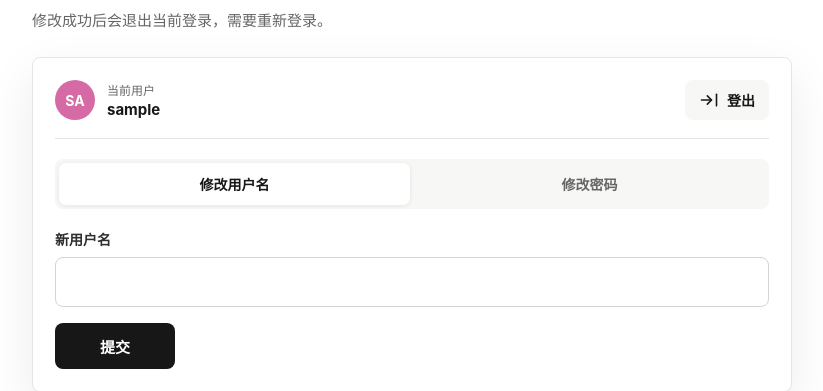
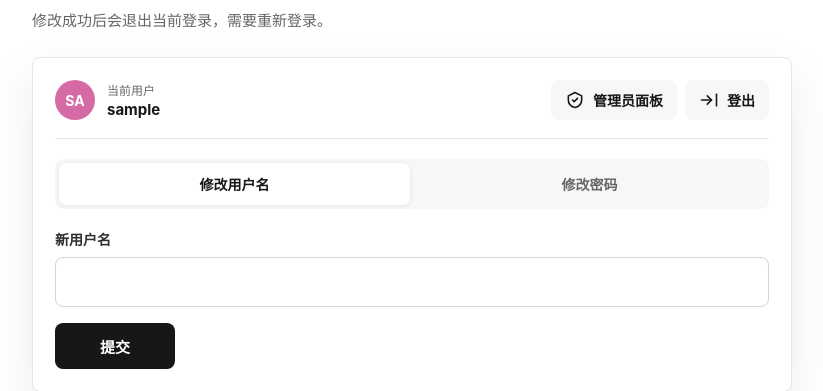
Before and after one commit to umi0000/ai-chat-flask, a Flask app: page /settings in a window 1280 px wide. Shown: the part 185-576 px from the top of the page, without its empty margins (228-1051 px from the left). Run offline with Flask 3, Linux system fonts and the light colour scheme; the visitor is signed in with stand-in values (Sample User, id 1).

Commit message:
添加了admin入口

```diff
--- a/app/pages.py
+++ b/app/pages.py
@@ -44,7 +44,7 @@ def chat_page():
 def settings_page():
     if not is_logged_in():
         return redirect(url_for("pages.login_page"))
-    return render_template("settings.html")
+    return render_template("settings.html", is_admin=is_admin())
 
 
 @bp.route("/admin")
--- a/app/static/css/settings.css
+++ b/app/static/css/settings.css
@@ -160,6 +160,12 @@ input:focus-visible {
   font-size: 15px;
 }
 
+.account-actions {
+  display: flex;
+  justify-content: flex-end;
+  gap: 8px;
+}
+
 .tabs {
   display: grid;
   grid-template-columns: 1fr 1fr;
@@ -293,6 +299,8 @@ input:focus-visible {
   background: var(--surface-soft);
   font-size: 14px;
   font-weight: 680;
+  text-decoration: none;
+  white-space: nowrap;
   transition: background 160ms ease, opacity 160ms ease;
 }
 
@@ -327,6 +335,12 @@ input:focus-visible {
     min-width: calc(100% - 52px);
   }
 
+  .account-actions {
+    width: 100%;
+    display: grid;
+    grid-template-columns: 1fr;
+  }
+
   .primary-button,
   .secondary-button {
     width: 100%;
--- a/app/templates/settings.html
+++ b/app/templates/settings.html
@@ -33,6 +33,16 @@
             <span class="current-label">当前用户</span>
             <strong id="current-username">加载中</strong>
           </div>
+          <div class="account-actions">
+            {% if is_admin %}
+            <a class="secondary-button" href="/admin">
+              <svg viewBox="0 0 24 24" aria-hidden="true">
+                <path d="M12 3l8 4v5c0 5-3.5 8-8 9-4.5-1-8-4-8-9V7l8-4z"></path>
+                <path d="M9 12l2 2 4-4"></path>
+              </svg>
+              <span>管理员面板</span>
+            </a>
+            {% endif %}
             <button class="secondary-button" id="logout-button" type="button">
               <svg viewBox="0 0 24 24" aria-hidden="true">
                 <path d="M10 17l5-5-5-5"></path>
@@ -41,6 +51,7 @@
               </svg>
               <span>登出</span>
             </button>
+          </div>
         </div>
 
         <div class="tabs" role="tablist" aria-label="账号设置选项">
```
Lines whose indentation alone changed are shown as unchanged.
